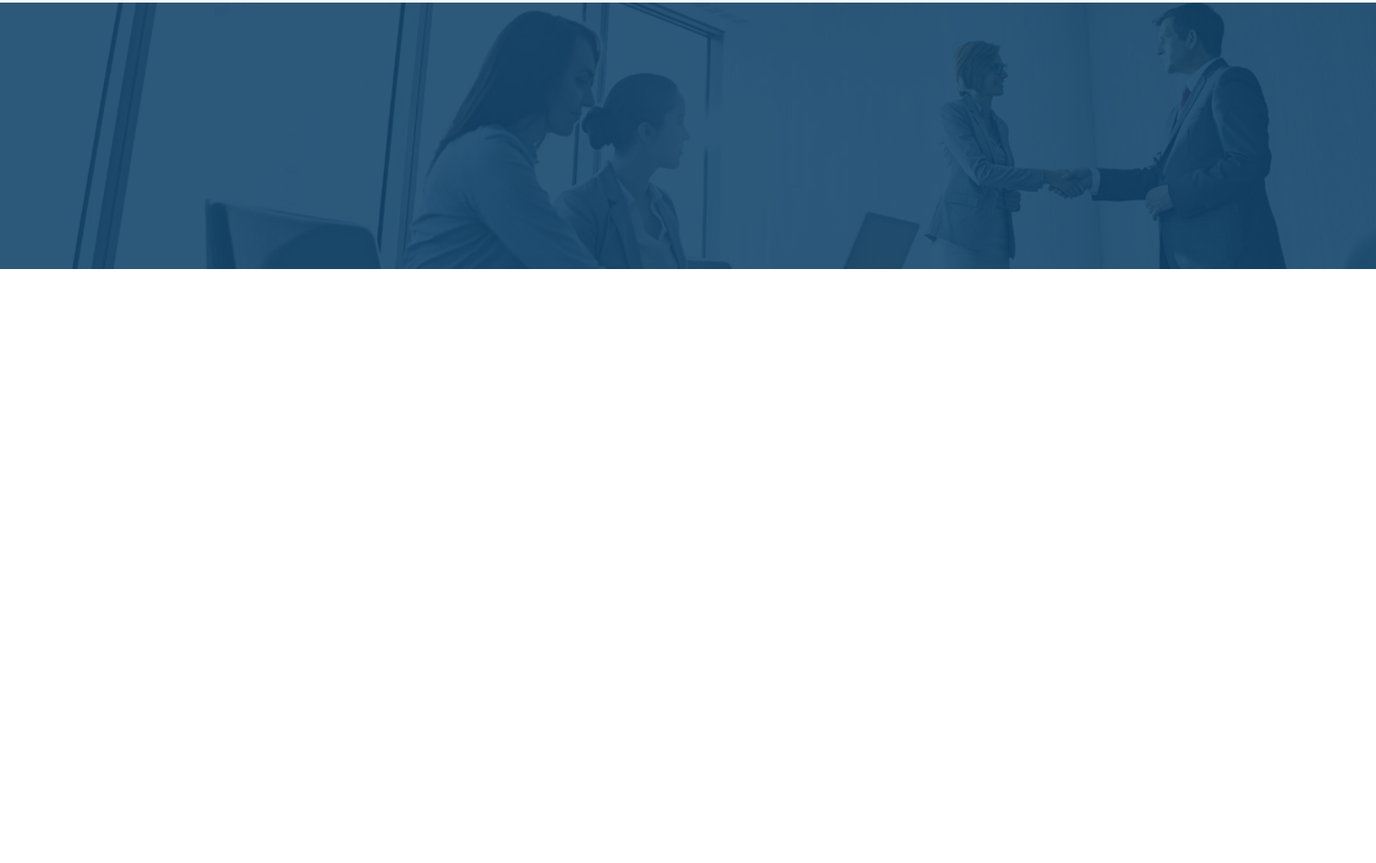
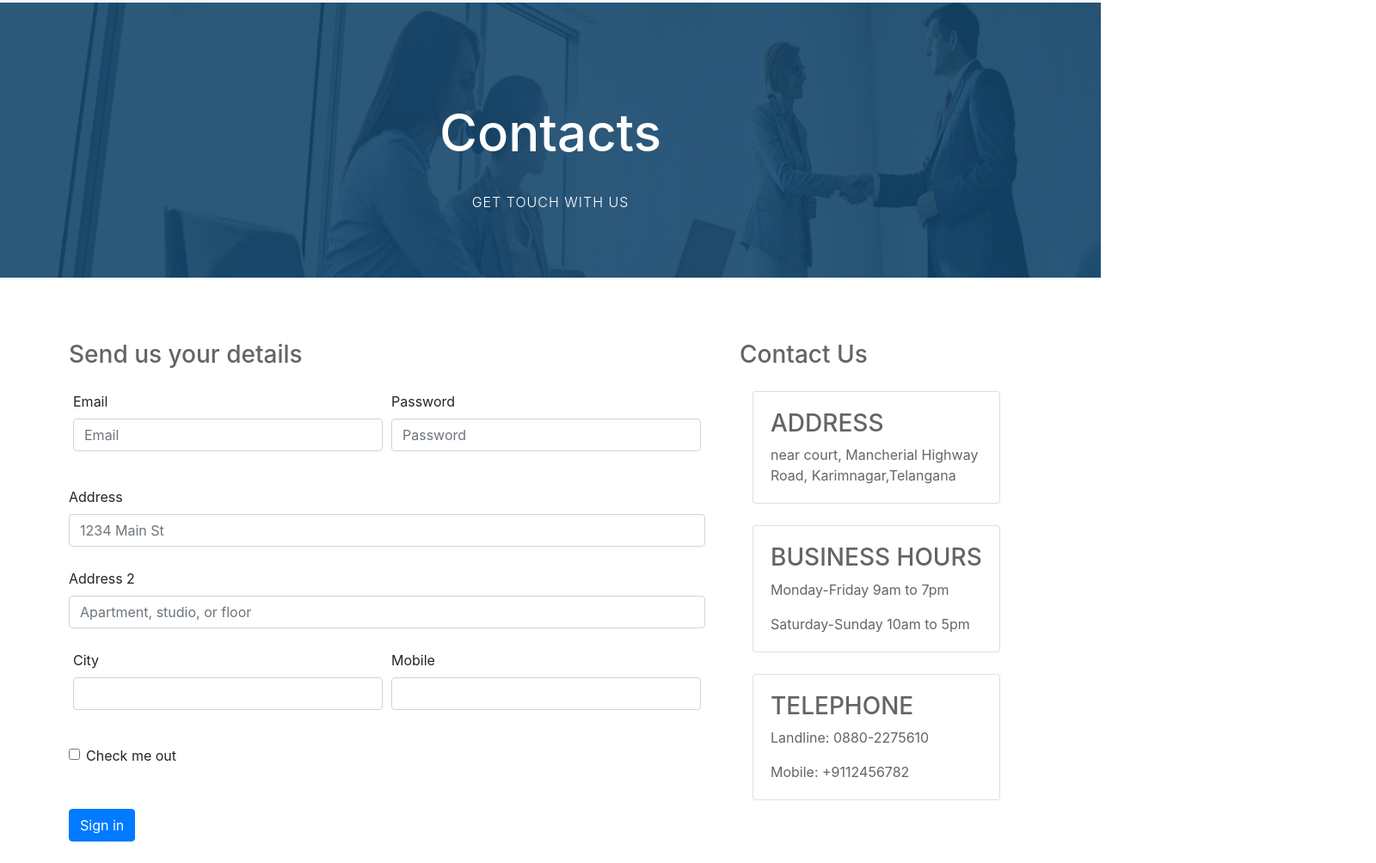
Before and after one commit to vraghuvaran/cybersec, a website: page public/html/contact.html in a window 1280 px wide. Shown: the part 111-1115 px from the top of the page at 86% size, 1600 px wide, since content can reach past the window. Before the commit the page ends 800 px from the top, so only its background shows below. Drawn offline with nearby package versions, Linux system fonts and the light colour scheme.

Commit message:
created contacts page

```diff
--- a/public/html/contact.html
+++ b/public/html/contact.html
@@ -5,6 +5,7 @@
     <meta charset="utf-8">
     <meta name="viewport" content="width=device-width, initial-scale=1, shrink-to-fit=no">
 
+      <link rel="shortcut icon" href="/img/favicon.png">
     <!-- Bootstrap CSS -->
     <link rel="stylesheet" href="https://maxcdn.bootstrapcdn.com/bootstrap/4.0.0/css/bootstrap.min.css" integrity="sha384-Gn5384xqQ1aoWXA+058RXPxPg6fy4IWvTNh0E263XmFcJlSAwiGgFAW/dAiS6JXm" crossorigin="anonymous">
 
@@ -28,7 +29,36 @@
 text-shadow: #FFFCA8 2px 2px 0px, #9C9C9C 4px 4px 0px;
 
       }
+       .t2
+          {
+              margin: 25px -5px;
+          }
 
+        .t3
+          {
+              margin: 25px 0px;
+          }
+    .m-b {
+
+    background-image: url(/img/contactb.jpg);
+    min-height: 250px;
+    padding: 65px 0px;
+    background-repeat: round;
+       }
+    div.m-b h6 {
+        color: #fff;
+    }
+    div.m-b h6 {
+    font-weight: 300;
+    text-transform: uppercase;
+    letter-spacing: 1px;
+    line-height: 30px;
+    }
+    .p{
+  margin-bottom: 30px;
+    font-size: 60px;
+    margin-top: 50px;
+    }
 
       </style>
 
@@ -58,19 +88,117 @@ text-shadow: #FFFCA8 2px 2px 0px, #9C9C9C 4px 4px 0px;
         <a class="nav-link active" href="#">Contact Us  </a>
       </li>
       </ul></div>
+              </nav>
               </div>
-              </nav>
 
 
-      <div>
+       <div class="m-b">
+        <div class="container">
+            <div class="text-center">
+                <h1 class="p text-white">Contacts</h1>
+                <h6>Get Touch With us</h6>
+            </div>
+        </div>
+        <!-- End Container -->
+    </div>
 
-           <img src="/img/contactb.jpg" width="1600">
+      <br><br>
 
-      </div>
+  <div class="container">
+
+    <div class="row">
+      <form class="col-md-8 col-sm-6 col-xs-12">
+  <div class="t2">
+
+      <h3 style="opacity: 0.7">Send us your details</h3>
+
+    </div>
+  <div class="t2 form-row">
+    <div class="form-group col-md-6 col-lg-6 col-sm-12 col-xs-12">
+      <label for="inputEmail4">Email</label>
+      <input type="email" class="form-control" id="inputEmail4" placeholder="Email">
+    </div>
+    <div class="form-group col-md-6 col-lg-6 col-sm-12 col-xs-12">
+      <label for="inputPassword4">Password</label>
+      <input type="password" class="form-control" id="inputPassword4" placeholder="Password">
+    </div>
+  </div>
+  <div class="t2 form-group col-xs-12">
+    <label for="inputAddress">Address</label>
+    <input type="text" class="form-control" id="inputAddress" placeholder="1234 Main St">
+  </div>
+  <div class="t2 form-group">
+    <label for="inputAddress2">Address 2</label>
+    <input type="text" class="form-control" id="inputAddress2" placeholder="Apartment, studio, or floor">
+  </div>
+  <div class="t2 form-row">
+    <div class="form-group col-md-6 col-lg-6 col-sm-12 col-xs-12">
+      <label for="inputCity">City</label>
+      <input type="text" class="form-control" id="inputCity">
+    </div>
+    <div class="form-group col-md-6 col-lg-6 col-sm-12 col-xs-12">
+      <label for="inputZip">Mobile</label>
+      <input type="text" class="form-control" id="Mobile Number">
+    </div>
+  </div>
+  <div class="t2 form-group">
+    <div class="form-check">
+      <input class="form-check-input" type="checkbox" id="gridCheck">
+      <label class="form-check-label" for="gridCheck">
+        Check me out
+      </label>
+    </div>
+  </div>
+  <button type="submit" class="t2 btn btn-primary">Sign in</button>
+</form>
+
+<div class="t3 col-md-4 col-sm-6 col-xs-12">
+    <div class="container">
+       <div>
+        <h3 style="opacity: 0.7">Contact Us</h3>
+       </div>
+    <div class="t3  col-md-4 col-sm-6 col-xs-12">
+     <div class="card" style="width: 18rem;">
+            <div class="card-body">
+                    <h3  style="opacity: 0.7" class="card-text">ADDRESS</h3>
+                    <p class="card-text" style="opacity: 0.7">near court, Mancherial Highway Road, Karimnagar,Telangana</p>
+            </div>
+     </div>
+    </div>
+    <div class="t3  col-md-4 col-sm-6 col-xs-12">
+     <div class="card" style="width: 18rem;">
+            <div class="card-body">
+                   <h3 class="card-text" style="opacity: 0.7">BUSINESS HOURS</h3>
+                   <p class="card-text" style="opacity: 0.7">Monday-Friday  9am to 7pm</p>
+                   <p class="card-text" style="opacity:  0.7">Saturday-Sunday 10am to 5pm</p>
+            </div>
+     </div>
+    </div>
+    <div class="t3  col-md-4 col-sm-6 col-xs-12">
+     <div class="card" style="width: 18rem;">
+            <div class="card-body">
+                <h3 class="card-text" style="opacity: 0.7">TELEPHONE</h3>
+                <p class="card-text" style="opacity: 0.7">Landline: 0880-2275610</p>
+                <p class="card-text" style="opacity: 0.7">Mobile: +9112456782</p>
+            </div>
+     </div>
+    </div>
+    </div>
+
+
+
+</div>
+
+</div>
+</div>
+
+
+
 
     <!-- Optional JavaScript -->
     <!-- jQuery first, then Popper.js, then Bootstrap JS -->
     <script src="https://code.jquery.com/jquery-3.2.1.slim.min.js" integrity="sha384-KJ3o2DKtIkvYIK3UENzmM7KCkRr/rE9/Qpg6aAZGJwFDMVNA/GpGFF93hXpG5KkN" crossorigin="anonymous"></script>
+      <script src="https://ajax.googleapis.com/ajax/libs/jquery/3.4.1/jquery.min.js"></script>
     <script src="https://cdnjs.cloudflare.com/ajax/libs/popper.js/1.12.9/umd/popper.min.js" integrity="sha384-ApNbgh9B+Y1QKtv3Rn7W3mgPxhU9K/ScQsAP7hUibX39j7fakFPskvXusvfa0b4Q" crossorigin="anonymous"></script>
     <script src="https://maxcdn.bootstrapcdn.com/bootstrap/4.0.0/js/bootstrap.min.js" integrity="sha384-JZR6Spejh4U02d8jOt6vLEHfe/JQGiRRSQQxSfFWpi1MquVdAyjUar5+76PVCmYl" crossorigin="anonymous"></script>
   </body>
```
Also changed, not shown: public/html/Login V5.html (+1 -3 lines), public/html/index.html (+1 -1 lines), public/img/favicon.png (added).
